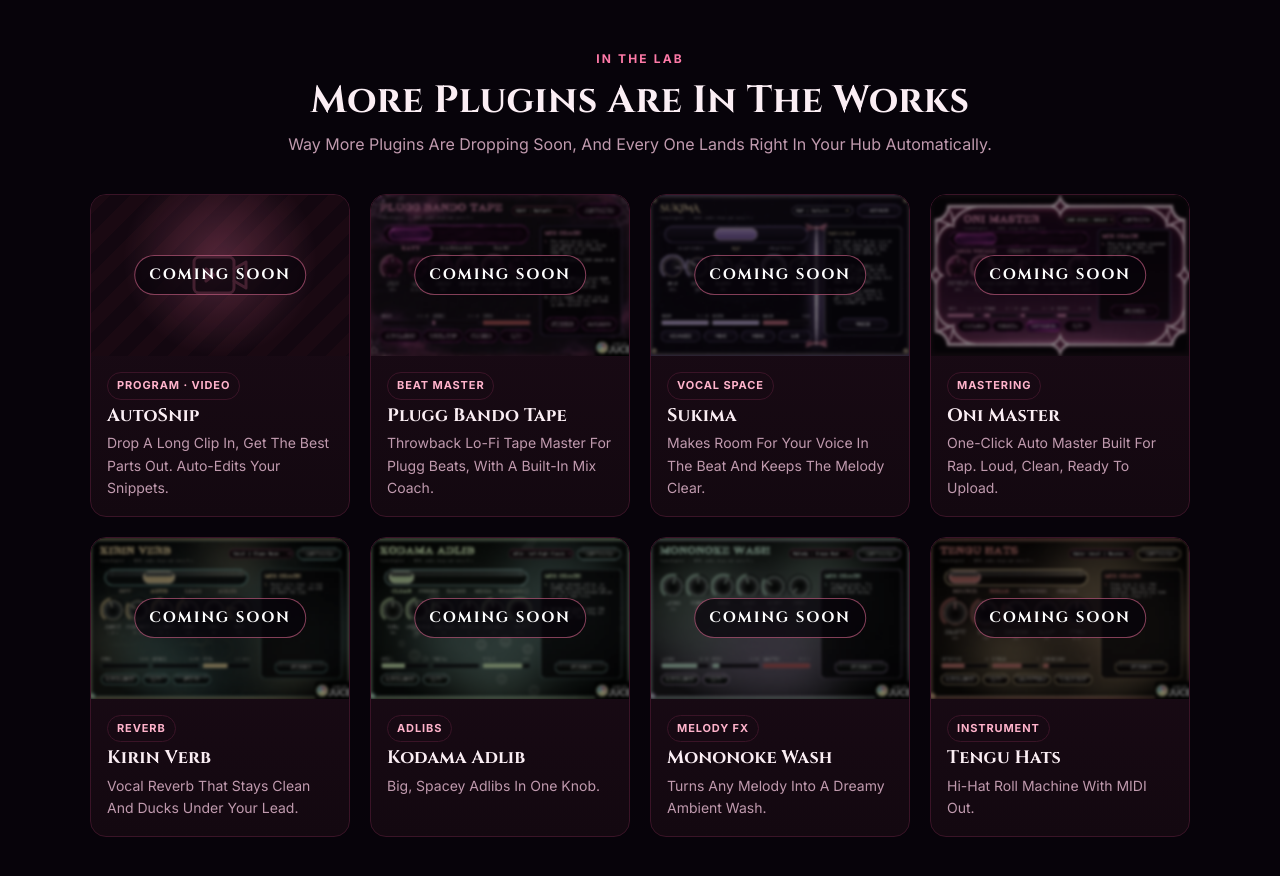
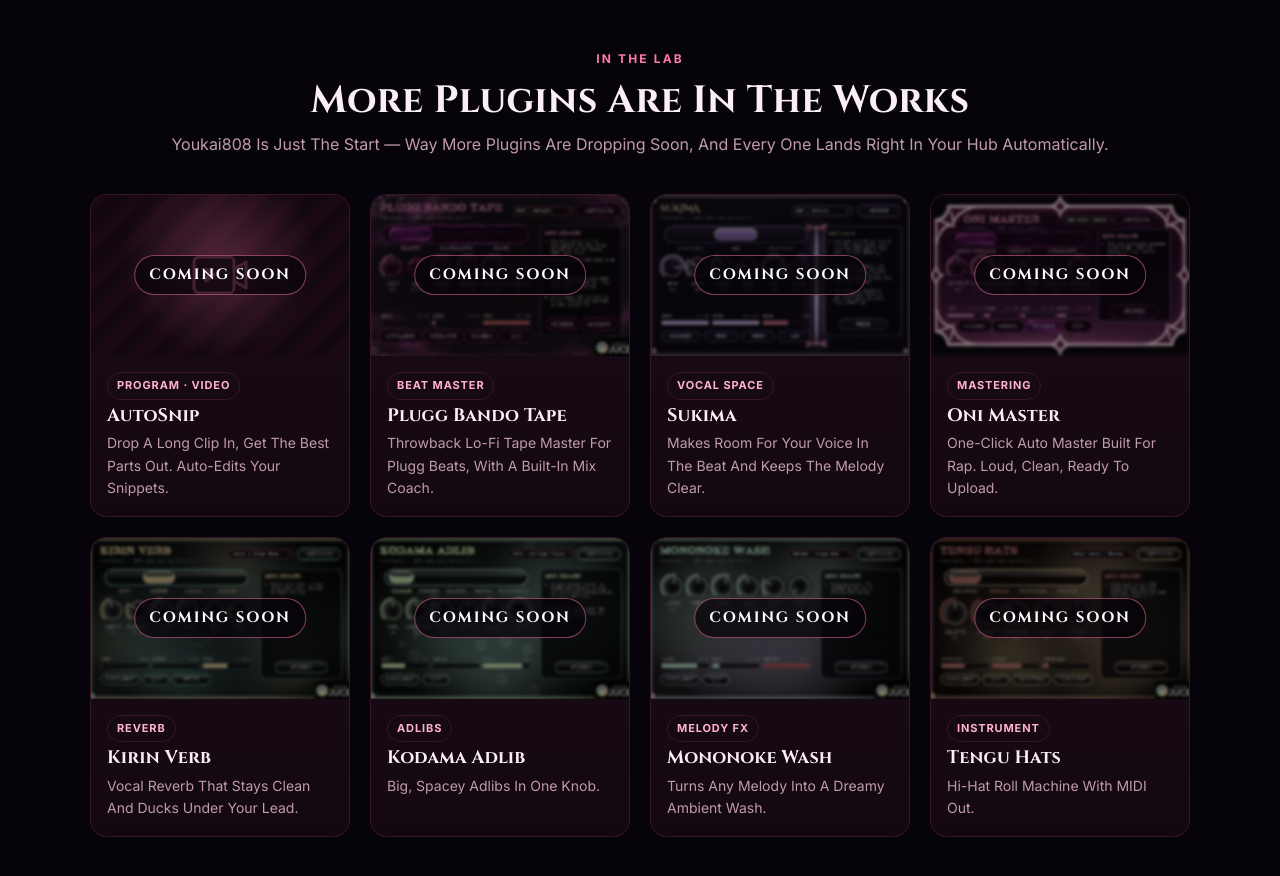
Before and after one commit to RemiliaBandxz/youkai808-releases, a plain HTML site: page docs/index.html in a window 1280 px wide. Shown: the part 1660-2536 px from the top of the page. Drawn offline with Linux system fonts and the light colour scheme.

Commit message:
Use Remilia's exact Coming Soon disclaimer wording
Co-Authored-By: Claude Opus 5.5 <noreply@anthropic.com>
Claude-Session: https://claude.ai/code/session_014GRHer6jraiaJdcxicdWdr

```diff
--- a/docs/index.html
+++ b/docs/index.html
@@ -215,7 +215,7 @@
     <div class="head">
       <span class="eyebrow">In The Lab</span>
       <h2>More Plugins Are In The Works</h2>
-      <p>Way More Plugins Are Dropping Soon, And Every One Lands Right In Your Hub Automatically.</p>
+      <p>Youkai808 Is Just The Start — Way More Plugins Are Dropping Soon, And Every One Lands Right In Your Hub Automatically.</p>
     </div>
     <div class="grid soon">
       <article class="card soon-card">
```
